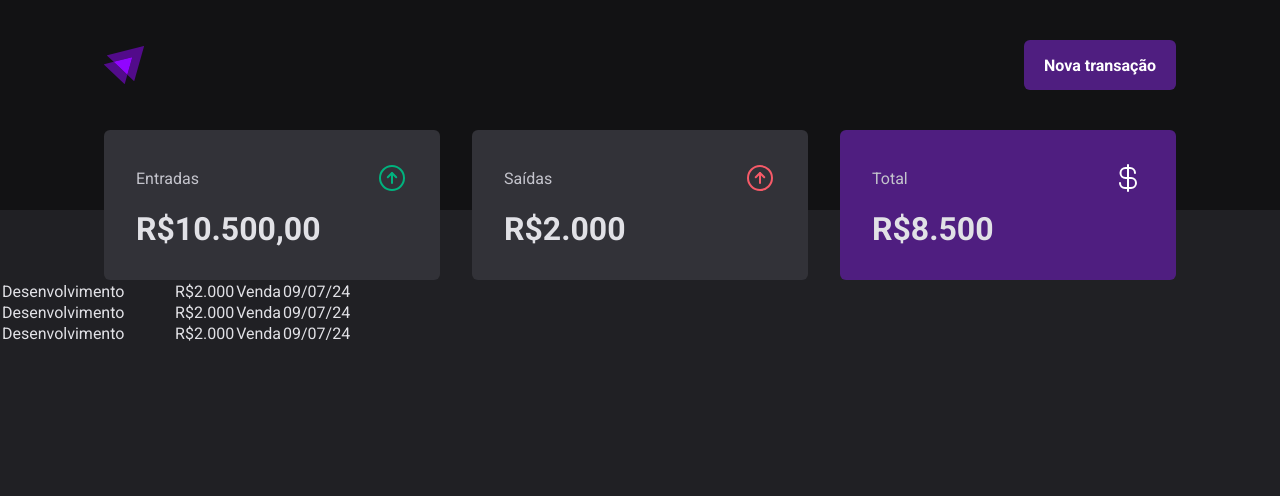
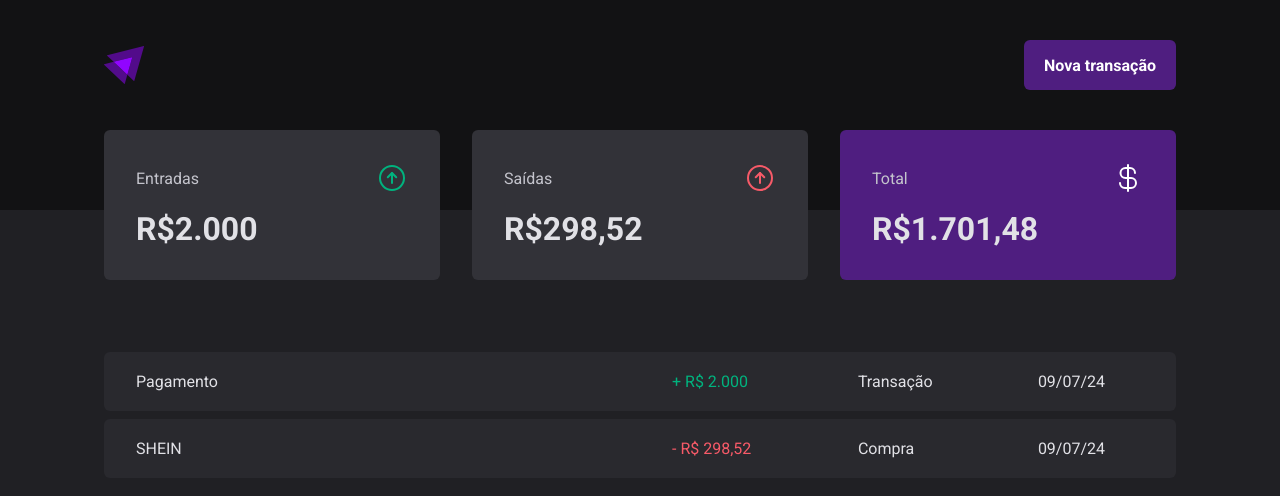
Before and after one commit to neschii/Rocketseat, a React (Vite) app in the folder dtmoney/: page / in a window 1280 px wide. Shown: the top 496 px of the page. Built offline with nearby package versions, Linux system fonts and the light colour scheme.

Commit message:
finished transactions, summary, header

```diff
--- a/dtmoney/src/components/Summary/index.tsx
+++ b/dtmoney/src/components/Summary/index.tsx
@@ -10,7 +10,7 @@
                 <ArrowCircleUp size={32} color="#00b37e"/>
             </header>
 
-            <strong>R$10.500,00</strong>
+            <strong>R$2.000</strong>
         </SummaryCard>
 
               <SummaryCard>
@@ -19,7 +19,7 @@
                 <ArrowCircleUp size={32} color="#f75a68"/>
             </header>
 
-            <strong>R$2.000</strong>
+            <strong>R$298,52</strong>
         </SummaryCard>
 
               <SummaryCard variant="purple">
@@ -28,7 +28,7 @@
                 <CurrencyDollar size={32} color="#fff"/>
             </header>
 
-            <strong>R$8.500</strong>
+            <strong>R$1.701,48</strong>
         </SummaryCard>
         </SummaryContainer>
 )
--- a/dtmoney/src/pages/Transactions/index.tsx
+++ b/dtmoney/src/pages/Transactions/index.tsx
@@ -1,5 +1,6 @@
 import { Header } from "../../components/Header/Index";
 import { Summary } from "../../components/Summary";
+import { PriceHighlight, TransactionsContainer, TransactionsTable } from "./styles";
 
 
 export function Transactions() {
@@ -7,32 +8,33 @@
     <div>
         <Header />
         <Summary />
+        <TransactionsContainer>
+         <TransactionsTable>
 
-        <table>
             <tbody>
                 <tr>
-                <td width="50%"> Desenvolvimento</td>
-                <td>R$2.000</td>
-                <td>Venda</td>
+                <td width="50%">Pagamento</td>
+                <td>
+                <PriceHighlight variant="income">
+                 + R$ 2.000
+                </PriceHighlight> </td>
+                <td>Transação</td>
                 <td>09/07/24</td>
                 </tr>
 
                 <tr>
-                <td width="50%"> Desenvolvimento</td>
-                <td>R$2.000</td>
-                <td>Venda</td>
-                <td>09/07/24</td>
-                </tr>
-
-
-                <tr>
-                <td width="50%"> Desenvolvimento</td>
-                <td>R$2.000</td>
-                <td>Venda</td>
+                <td width="50%"> SHEIN</td>
+                <td>
+                 <PriceHighlight variant="outcome">
+                    - R$ 298,52
+                </PriceHighlight></td>
+                <td>Compra</td>
                 <td>09/07/24</td>
                 </tr>
             </tbody>
-        </table>
+            </TransactionsTable>
+        </TransactionsContainer>
+
     </div>
 )
 
--- a/dtmoney/src/pages/Transactions/styles.ts
+++ b/dtmoney/src/pages/Transactions/styles.ts
@@ -0,0 +1,40 @@
+import styled from "styled-components";
+
+export const TransactionsContainer = styled.main`
+    width: 100%;
+    max-width: 1120px;
+    margin: 4rem auto 0;
+    padding: 0 1.5rem;
+`;
+
+export const TransactionsTable = styled.table`
+    width: 100%;
+    border-collapse: separate;
+    border-spacing: 0 0.5rem;
+
+    td {
+        padding: 1.25rem 2rem;
+        background: ${props => props.theme["gray-700"]};
+
+        &:first-child {
+        border-top-left-radius: 6px;
+        border-bottom-left-radius: 6px;
+        }
+
+        &:last-child {
+            border-top-right-radius: 6px;
+            border-bottom-right-radius: 6px;
+
+        }
+    }
+
+`
+
+interface PriceHighlightProps {
+variant: 'income' | 'outcome';
+
+}
+
+export const PriceHighlight = styled.span<PriceHighlightProps>`
+    color: ${props => props.variant === 'income' ? props.theme["green-300"] : props.theme["red-300"] }
+`;
```
